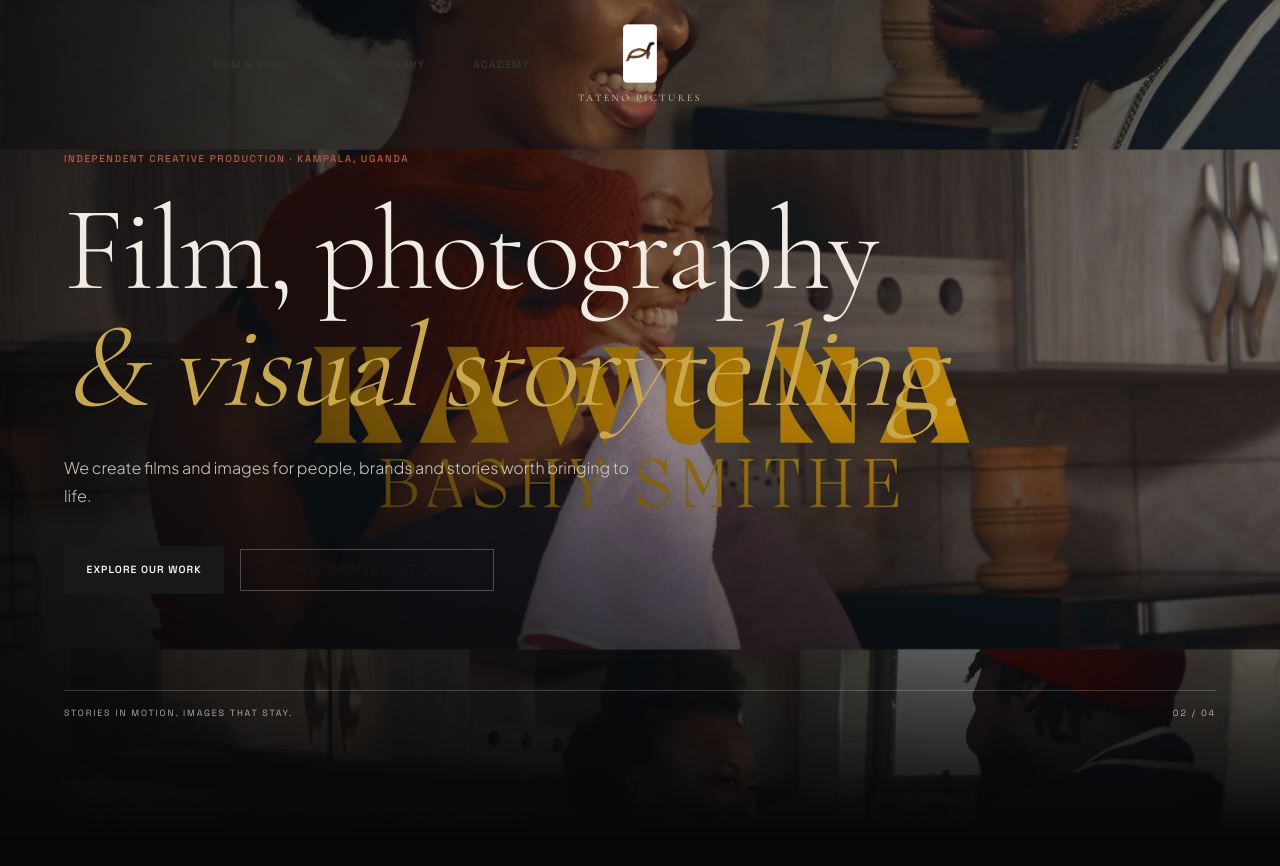
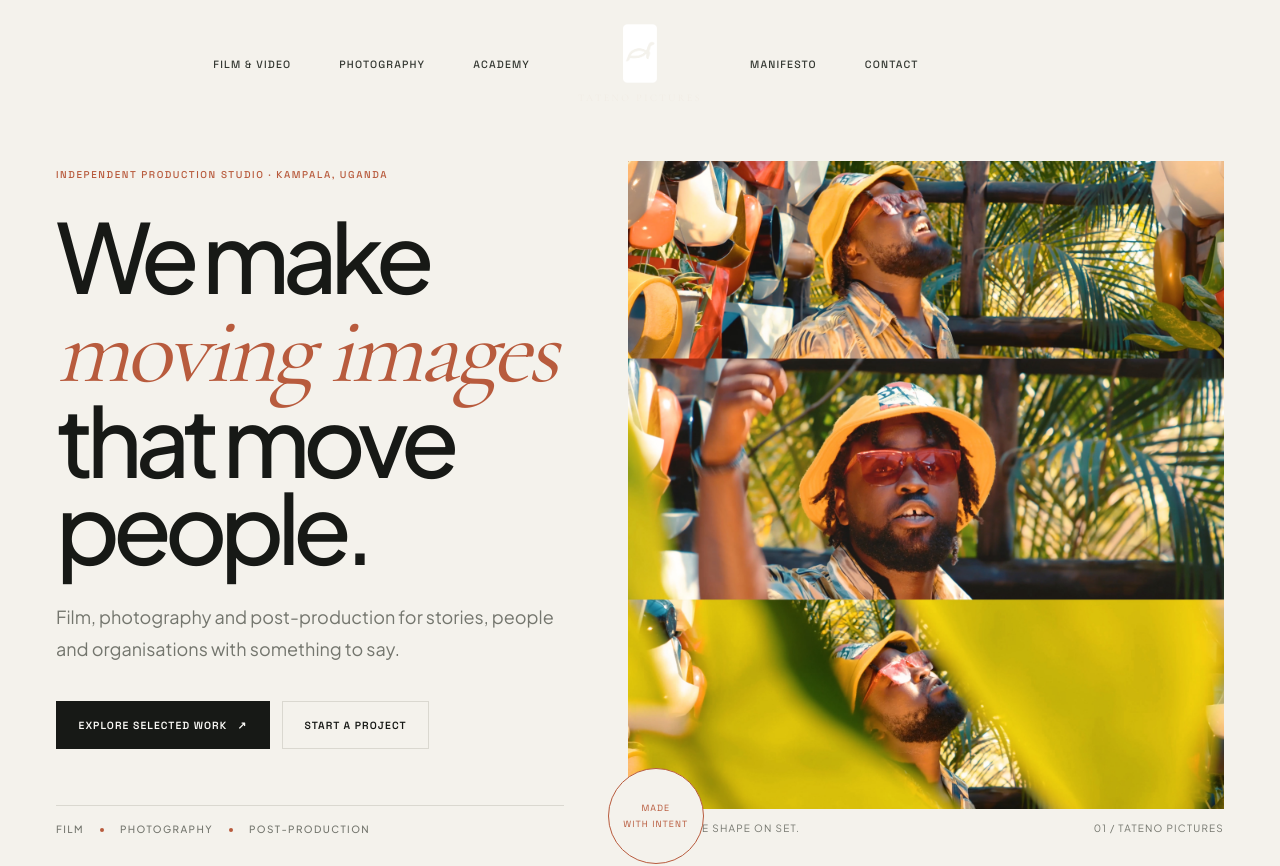
Before and after one commit to OkechaWilly/tatenopictures-web, a Next.js app: page / in a window 1280 px wide. Shown: the top 866 px of the page. Built offline with nearby package versions, Linux system fonts and the light colour scheme.

Commit message:
Reimagine Tateno Pictures with an editorial studio design system

```diff
--- a/src/components/Hero.tsx
+++ b/src/components/Hero.tsx
@@ -1,78 +1,51 @@
 'use client';
 
-import { useEffect, useState } from 'react';
+import Image from 'next/image';
 import Link from 'next/link';
-import { AnimatePresence, motion } from 'framer-motion';
-
-const slides = [
-  { src: '/images/directing-still.jpg', alt: 'A directing moment on set' },
-  { src: '/images/cinema-still.jpg', alt: 'Camera setup during production' },
-  { src: '/images/photo-still.jpg', alt: 'A photographic frame' },
-  { src: '/images/editing-still.jpg', alt: 'Post-production workspace' },
-];
+import { motion } from 'framer-motion';
 
 export default function Hero() {
-  const [currentSlide, setCurrentSlide] = useState(0);
-
-  useEffect(() => {
-    const timer = window.setInterval(() => {
-      setCurrentSlide((current) => (current + 1) % slides.length);
-    }, 6000);
-    return () => window.clearInterval(timer);
-  }, []);
-
   return (
-    <section id="hero" className="relative isolate flex min-h-[88svh] w-full items-end overflow-hidden bg-[#060608] md:min-h-screen">
-      <div className="absolute inset-0">
-        <AnimatePresence mode="sync">
-          <motion.div
-            key={currentSlide}
-            initial={{ opacity: 0, scale: 1.025 }}
-            animate={{ opacity: 1, scale: 1 }}
-            exit={{ opacity: 0 }}
-            transition={{ duration: 1.6, ease: [0.16, 1, 0.3, 1] }}
-            className="absolute inset-0"
-          >
-            <img
-              src={slides[currentSlide].src}
-              alt={slides[currentSlide].alt}
-              className="h-full w-full object-cover"
-              fetchPriority={currentSlide === 0 ? 'high' : 'auto'}
-            />
-          </motion.div>
-        </AnimatePresence>
-        <div className="absolute inset-0 bg-gradient-to-r from-[#060608]/85 via-[#060608]/35 to-[#060608]/10" />
-        <div className="absolute inset-0 bg-gradient-to-t from-[#060608] via-transparent to-[#060608]/20" />
-      </div>
-
-      <div className="relative z-10 mx-auto w-full max-w-[1600px] px-6 pb-20 pt-36 sm:px-10 md:pb-28 lg:px-16">
-        <motion.div
-          initial={{ opacity: 0, y: 28 }}
-          animate={{ opacity: 1, y: 0 }}
-          transition={{ duration: 1, ease: [0.16, 1, 0.3, 1] }}
-          className="max-w-4xl"
-        >
-          <span className="label-gold mb-6 block">Independent creative production · Kampala, Uganda</span>
-          <h1 className="max-w-4xl font-serif text-5xl font-light leading-[0.98] tracking-tight text-[#F0EBE3] sm:text-7xl md:text-8xl lg:text-[7.5rem]">
-            Film, photography
+    <section id="hero" className="relative overflow-hidden bg-[var(--paper)] px-5 pb-12 pt-32 sm:px-8 md:pt-40 lg:px-14">
+      <div className="mx-auto grid max-w-[1500px] items-center gap-12 lg:grid-cols-[.92fr_1.08fr] lg:gap-16">
+        <motion.div initial={{ opacity: 0, y: 24 }} animate={{ opacity: 1, y: 0 }} transition={{ duration: .75, ease: [0.2,0.7,0.2,1] }} className="relative z-10">
+          <span className="eyebrow mb-7">Independent production studio · Kampala, Uganda</span>
+          <h1 className="max-w-3xl text-[clamp(3.6rem,7.5vw,7.4rem)] font-medium leading-[.91] tracking-[-.075em] text-[var(--ink)]">
+            We make
             <br />
-            <span className="italic text-[#C9A84C]">& visual storytelling.</span>
+            <span className="font-serif font-normal italic tracking-[-.045em] text-[var(--accent)]">moving images</span>
+            <br />
+            that move people.
           </h1>
-          <p className="mt-7 max-w-xl text-sm font-light leading-7 text-[#D0CBC3] sm:text-base">
-            We create films and images for people, brands and stories worth bringing to life.
+          <p className="mt-8 max-w-lg text-base leading-8 text-[var(--muted)] sm:text-lg">
+            Film, photography and post-production for stories, people and organisations with something to say.
           </p>
-          <div className="mt-9 flex flex-wrap items-center gap-4">
-            <Link href="/work" className="btn-gold">Explore our work</Link>
-            <Link href="/#contact" className="inline-flex items-center gap-3 border border-white/25 px-6 py-3 text-xs uppercase tracking-[0.16em] text-white transition-colors hover:border-[#C9A84C] hover:text-[#C9A84C]">
-              Start a conversation <span aria-hidden="true">↗</span>
-            </Link>
+          <div className="mt-9 flex flex-wrap gap-3">
+            <Link href="/work" className="btn-primary">Explore selected work <span aria-hidden="true">↗</span></Link>
+            <Link href="/#contact" className="btn-outline">Start a project</Link>
+          </div>
+          <div className="mt-14 flex items-center gap-4 border-t border-[var(--line)] pt-4 text-[10px] font-medium uppercase tracking-[.14em] text-[var(--muted)]">
+            <span>Film</span><span className="h-1 w-1 rounded-full bg-[var(--accent)]" />
+            <span>Photography</span><span className="h-1 w-1 rounded-full bg-[var(--accent)]" />
+            <span>Post-production</span>
           </div>
         </motion.div>
 
-        <div className="mt-16 flex items-center justify-between border-t border-white/20 pt-4 text-[9px] font-mono uppercase tracking-[0.2em] text-white/65 md:mt-24">
-          <span>Stories in motion. Images that stay.</span>
-          <span>{String(currentSlide + 1).padStart(2, '0')} / {String(slides.length).padStart(2, '0')}</span>
-        </div>
+        <motion.div initial={{ opacity: 0, y: 28 }} animate={{ opacity: 1, y: 0 }} transition={{ duration: .9, delay: .12 }} className="relative">
+          <div className="relative aspect-[.92] overflow-hidden bg-[#D8D5CC] sm:aspect-[1.12] lg:aspect-[.92]">
+            <Image src="/images/directing-still.jpg" alt="Tateno Pictures at work on a production set" fill priority sizes="(max-width: 1024px) 100vw, 52vw" className="object-cover" />
+          </div>
+          <div className="mt-3 flex items-start justify-between gap-4 text-[10px] uppercase tracking-[.12em] text-[var(--muted)]">
+            <span>Stories take shape on set.</span>
+            <span className="text-right">01 / Tateno Pictures</span>
+          </div>
+          <div className="absolute -bottom-7 -left-5 hidden h-24 w-24 items-center justify-center rounded-full border border-[var(--accent)] bg-[var(--paper)] text-center font-mono text-[9px] uppercase leading-4 tracking-[.12em] text-[var(--accent)] sm:flex">
+            Made<br/>with intent
+          </div>
+        </motion.div>
+      </div>
+      <div className="mx-auto mt-20 max-w-[1500px] border-t border-[var(--line)] pt-4 text-[10px] uppercase tracking-[.14em] text-[var(--muted)]">
+        <div className="flex flex-wrap justify-between gap-3"><span>Independent by nature. Collaborative by design.</span><span>Scroll to explore ↓</span></div>
       </div>
     </section>
   );
```
